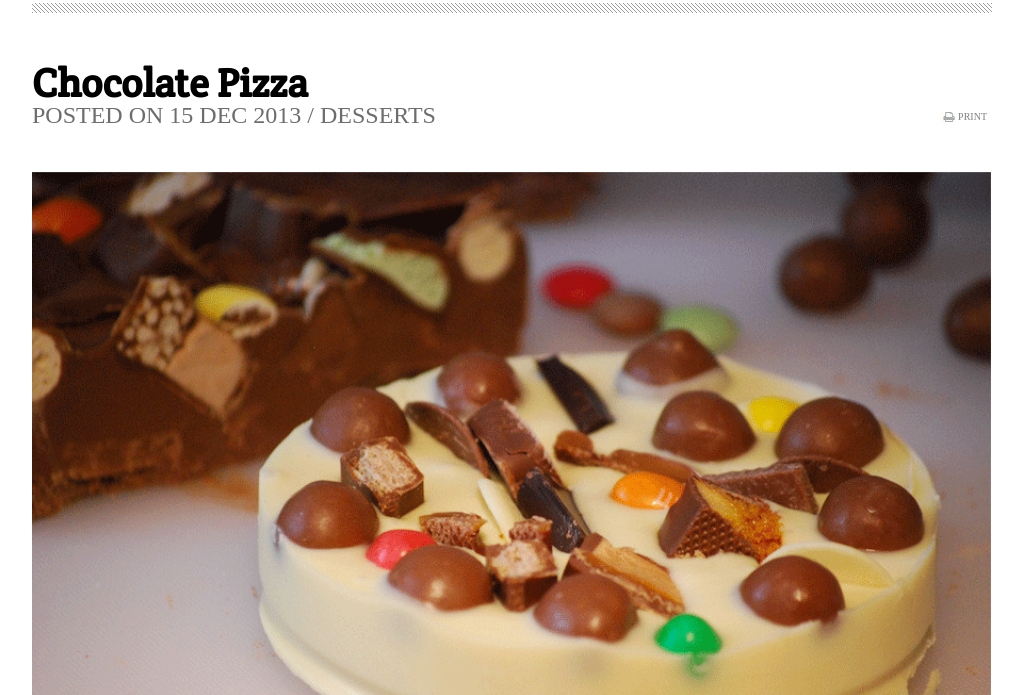
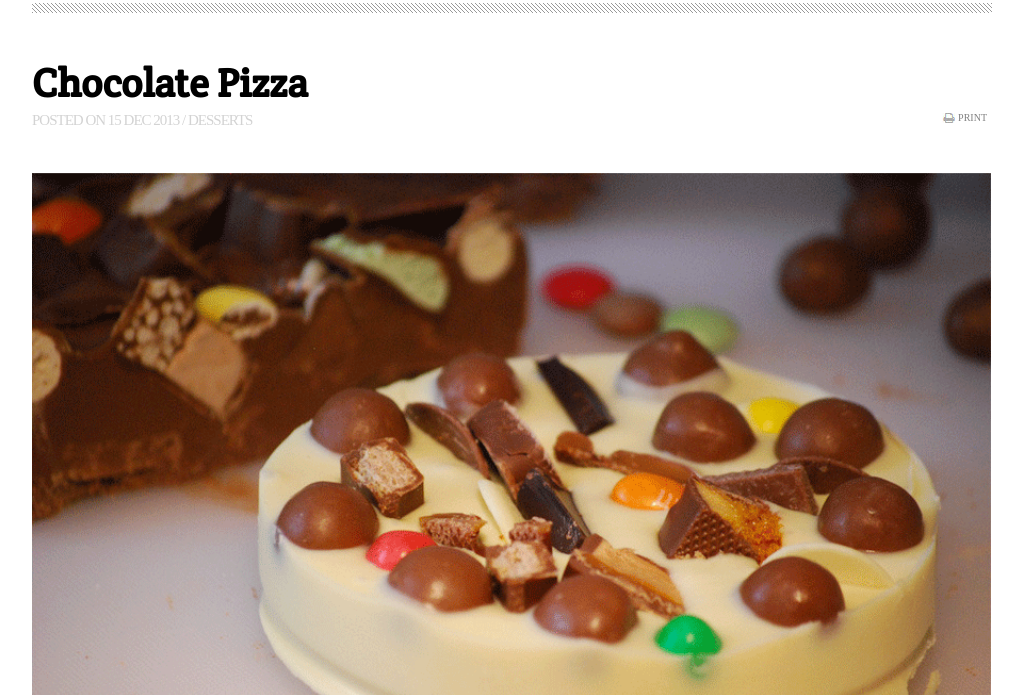
Before and after one commit to Zach-Winterton/chocolate-pizza, a plain HTML site: page index.html in a window 1280 px wide. Shown: the part 105-800 px from the top of the page, without its empty margins (128-1151 px from the left). Drawn offline with Linux system fonts and the light colour scheme; a web font is replaced by a local one.

Commit message:
touched up index.html

```diff
--- a/index.html
+++ b/index.html
@@ -60,7 +60,7 @@
     <!-- Seperater Image -->
     <aside class="section"></aside>
     <h2>Chocolate Pizza</h2>
-    <p>POSTED ON 15 DEC 2013 / DESSERTS</p>
+    <p class="h2-p">POSTED ON 15 DEC 2013 / DESSERTS</p>
     <div id="print-icon">
       <a href="#">
         <img src="lab-assets/print-icon.png" alt="Print Icon">
```
